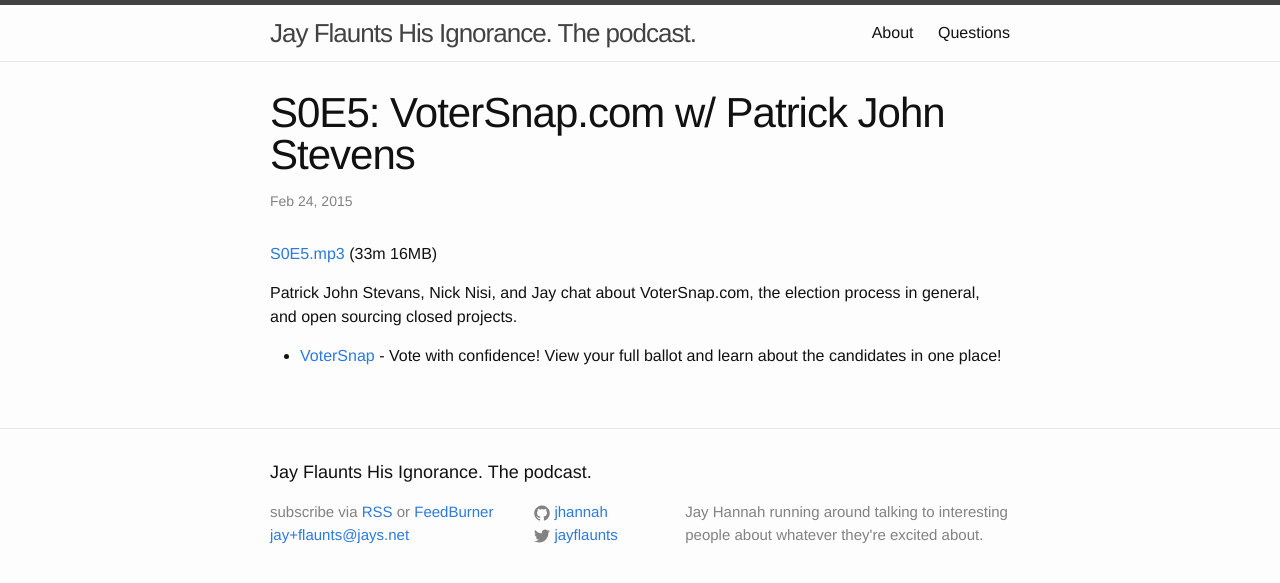
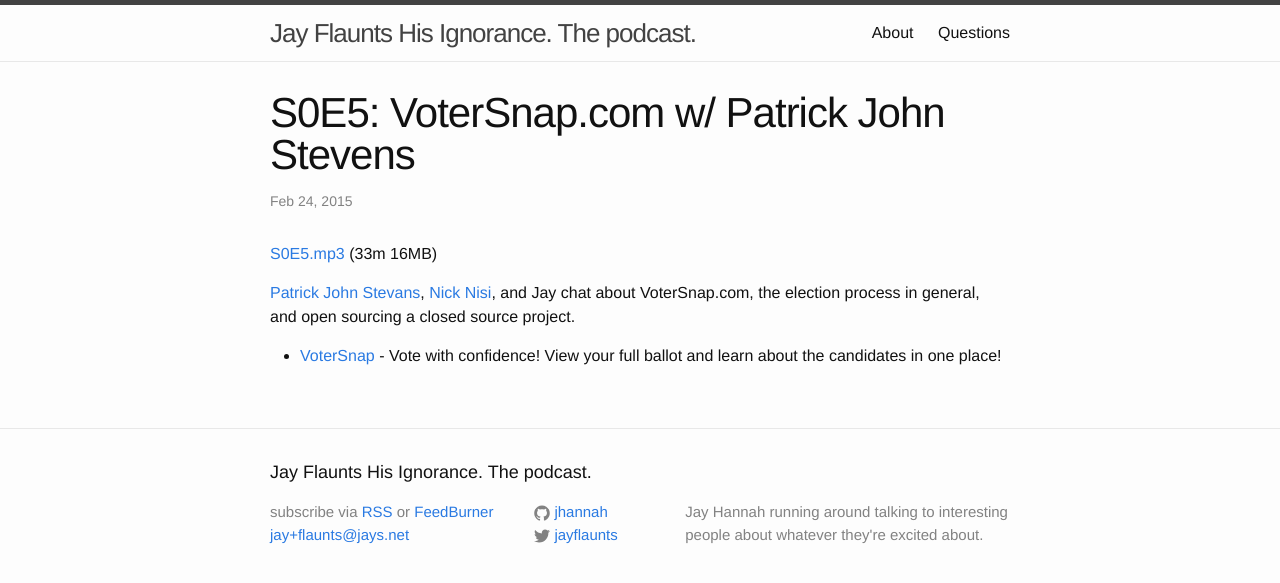
Before and after one commit to jhannah/jayflaunts, a Jekyll site: the page built from _posts/2015-02-24-votersnap.md, in a window 1280 px wide. Shown: the top 583 px of the page. Built offline with Jekyll 4.4.1, drawn with Linux system fonts in a browser that asks for light colours.

Commit message:
Added more links

```diff
--- a/_posts/2015-02-24-votersnap.md
+++ b/_posts/2015-02-24-votersnap.md
@@ -10,8 +10,9 @@
 
 <a href="{{site.dropbox_url}}/S0E5.mp3" target="_blank">S0E5.mp3</a> (33m 16MB)
 
-Patrick John Stevans, Nick Nisi, and Jay chat about VoterSnap.com, the election
-process in general, and open sourcing closed projects.
+[Patrick John Stevans](http://twitter.com/VoterSnapCEO),
+[Nick Nisi](http://twitter.com/nicknisi), and Jay chat about VoterSnap.com, the election
+process in general, and open sourcing a closed source project.
 
 * [VoterSnap](http://votersnap.com) - Vote with confidence!
 View your full ballot and learn about the candidates in one place!
```
Also changed, not shown: _posts/2015-03-05-lawenforcement.md (+1 -1 lines).
